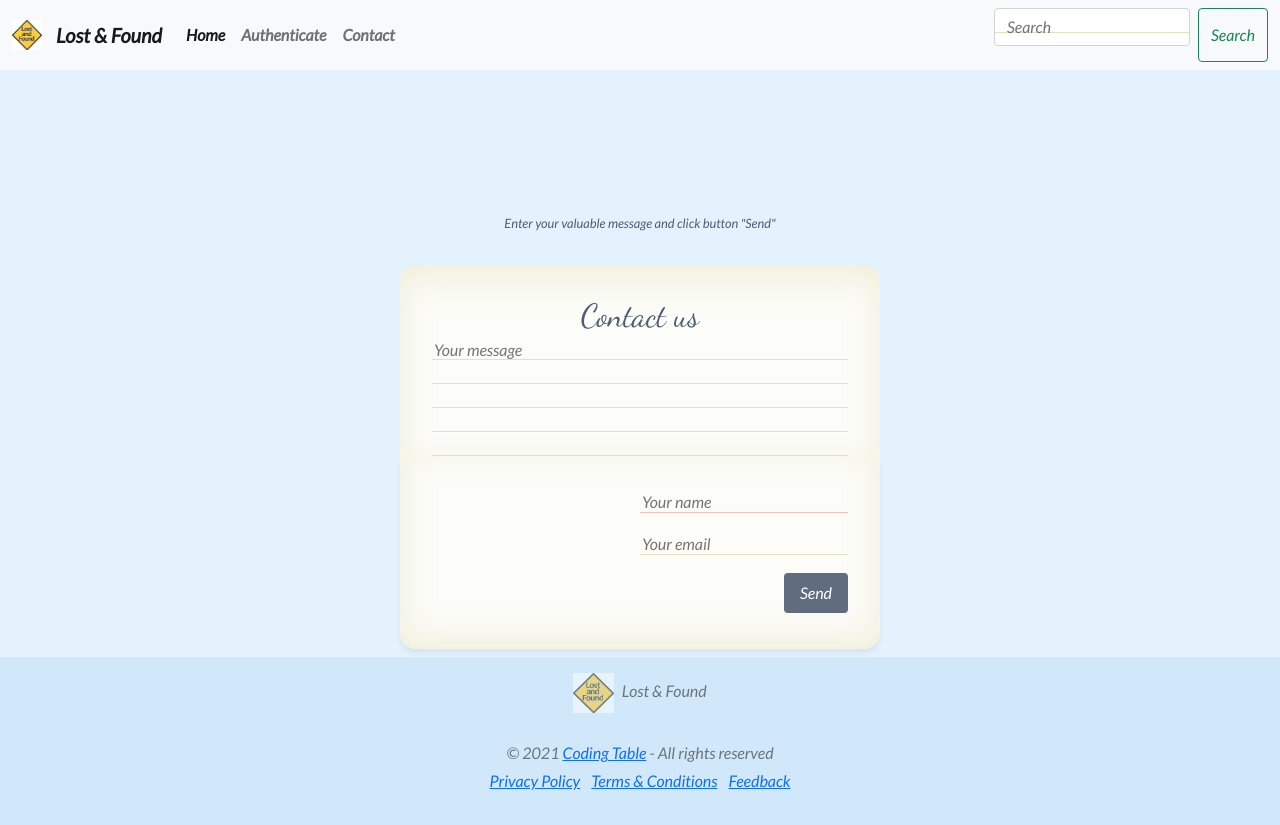
After one commit to sabikrahat/lost_and_found, a Django app: template templates/contact.html in a window 1280 px wide. The commit adds this page. Run offline with Django 3.2, Linux system fonts and the light colour scheme; the template is opened without the code that fills it, so the values that code supplies are empty; some libraries are stand-ins or nearby versions.

Commit message:
contact page change

```diff
--- a/home/urls.py
+++ b/home/urls.py
@@ -9,6 +9,7 @@ urlpatterns = [
     path('logout', views.logout, name='logout'),
     path('privacy-policy', views.privacy_policy, name="privacy-policy"),
     path('terms-and-conditions', views.terms_and_conditions, name="terms-and-conditions"),
+    path('contact', views.contact, name="contact"),
     path('feedback', views.feedback, name="feedback"),
     path('view-profile', views.view_profile, name="view-profile"),
     path('edit-profile', views.edit_profile, name="edit-profile"),
--- /dev/null
+++ b/templates/contact.html
@@ -0,0 +1,71 @@
+<!DOCTYPE html>
+{% extends 'home.html' %}
+{% block title %}Feedback{% endblock %}
+{% block content %}
+{% load static %}
+
+<!-- css file  -->
+
+<link rel="stylesheet" type="text/css" href="{% static 'css/contact.css'%}" />
+
+
+<!-- js file  -->
+<script>
+    function addClass() {
+        if (document.getElementById("txtMsgID").value != "") {
+            document.body.classList.add("sent");
+        }
+    }
+</script>
+
+<small style="margin-top: 10em;">Enter your valuable message and click button "Send"</small>
+<div class="wrapper centered">
+    <article class="letter">
+        <form method="POST">
+            {% csrf_token %}
+            <div class="side">
+                <h1>Contact us</h1>
+                <p>
+                    <textarea id="txtMsgID" placeholder="Your message" name="txtMsg" required></textarea>
+                </p>
+            </div>
+            <div class="side">
+                <p>
+                    <input type="text" placeholder="Your name" name="txtname" value="{{user.name}}" required>
+                </p>
+                <p>
+                    <input type="email" placeholder="Your email" name="txtEmail" value="{{user.email}}" required>
+                </p>
+                <p>
+                    <button type="submit" id="sendLetter" onclick="addClass()">Send</button>
+                </p>
+            </div>
+        </form>
+
+    </article>
+    <div class="envelope front"></div>
+    <div class="envelope back"></div>
+</div>
+<p class="result-message centered">Thank you for your message</p>
+
+<br>
+<br>
+<br>
+<br>
+<br>
+<br>
+<br>
+<br>
+<br>
+<br>
+<br>
+<br>
+<br>
+<br>
+<br>
+<br>
+<br>
+
+
+
+{% endblock %}
--- a/templates/home.html
+++ b/templates/home.html
@@ -11,7 +11,7 @@
 <!--Css file-->
 <style>
     .container-fluid {
-        animation: movedown 1s linear 1;
+        animation: movedown 1s linear;
         animation-delay: 0.1s;
         visibility: hidden;
         animation-fill-mode: forwards;
@@ -27,7 +27,6 @@
             transform: translateY(0);
             visibility: visible;
         }
-
     }
 
     .custom-center {
@@ -53,10 +52,7 @@
 
     .carousel-control-next,
     .carousel-control-prev,
-    .carousel-indicators
-
-    /*, .carousel-indicators */
-        {
+    .carousel-indicators {
         filter: invert(100%);
     }
 
@@ -64,9 +60,6 @@
         opacity: 0.8;
     }
 </style>
-
-<!-- js file -->
-
 
 <head>
     <!-- Required meta tags -->
@@ -111,15 +104,15 @@
             <div class="collapse navbar-collapse" id="navbarSupportedContent">
                 <ul class="navbar-nav me-auto mb-2 mb-lg-0">
                     <li class="nav-item">
-                        <a class="nav-link active" aria-current="page" href="{% url 'home' %}">Home</a>
+                        <a class="nav-link active" aria-current="page" href="{% url 'home' %}"><b>Home</b></a>
                     </li>
                     <li class="nav-item">
-                        <a class="nav-link" href="{% url 'authenticate' %}">Authenticate</a>
+                        <a class="nav-link" href="{% url 'authenticate' %}"><b>Authenticate</b></a>
                     </li>
                     <li class="nav-item">
-                        <a class="nav-link" href="{% url 'view-profile' %}">Pofile</a>
+                        <a class="nav-link" href="{% url 'contact' %}"><b>Contact</b></a>
                     </li>
-                    <li class="nav-item dropdown">
+                    <!-- <li class="nav-item dropdown">
                         <a class="nav-link dropdown-toggle" href="#" id="navbarDropdown" role="button"
                             data-bs-toggle="dropdown" aria-expanded="false">
                             Dropdown
@@ -132,10 +125,13 @@
                             </li>
                             <li><a class="dropdown-item" href="#">Something else here</a></li>
                         </ul>
-                    </li>
+                    </li> -->
                     {% if request.session.email %}
                     <li class="nav-item">
-                        <a class="nav-link" href="{% url 'logout' %}">Log Out</a>
+                        <a class="nav-link" href="{% url 'view-profile' %}"><b>View Pofile</b></a>
+                    </li>
+                    <li class="nav-item">
+                        <a class="nav-link" href="{% url 'logout' %}"><b>Log Out</b></a>
                     </li>
                     {% endif %}
                 </ul>
@@ -158,15 +154,15 @@
         </div>
     </nav>
 
-
     <!-- Main Part -->
     <div style="background-color: #e3f2fd;">
         <div class="container">
             <div class="row">
                 <div class="col-12">
                     {% block content %}
+                    <br>
                     <!-- Sliding Image -->
-                    <div id="carouselExampleIndicators" class="carousel slide" data-bs-ride="carousel">
+                    <!-- <div id="carouselExampleIndicators" class="carousel slide" data-bs-ride="carousel">
                         <div class="carousel-indicators">
                             <button type="button" data-bs-target="#carouselExampleIndicators" data-bs-slide-to="0"
                                 class="active" aria-current="true" aria-label="Slide 1"></button>
@@ -196,7 +192,7 @@
                             <span class="carousel-control-next-icon" aria-hidden="true"></span>
                             <span class="visually-hidden">Next</span>
                         </button>
-                    </div>
+                    </div> -->
                     <!-- Sliding Image -->
                     <div class="custom-center">
                         <h1>Welcome to Lost & Found</h1>
```
Also changed, not shown: home/views.py (+14 -3 lines), templates/feedback.html (+3 -63 lines), templates/view_profile.html (+16 -12 lines), static/css/contact.css (renamed from static/css/feedback.css).
